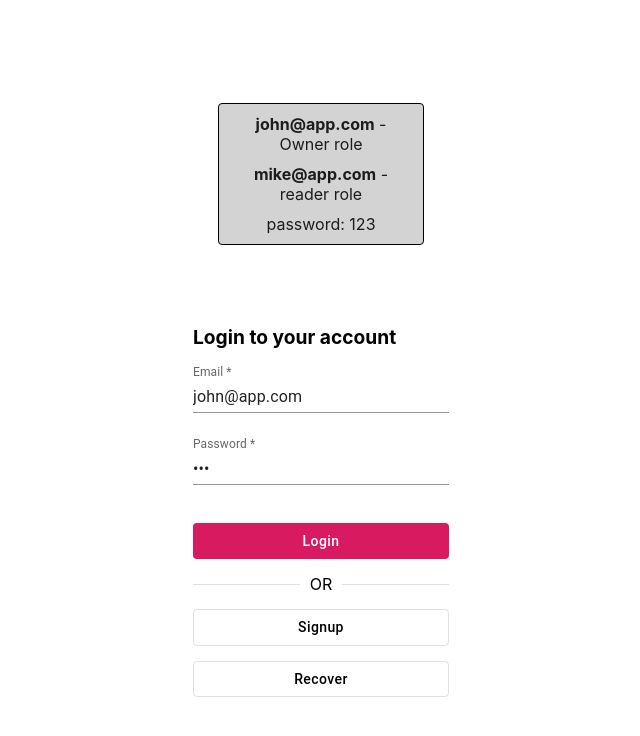
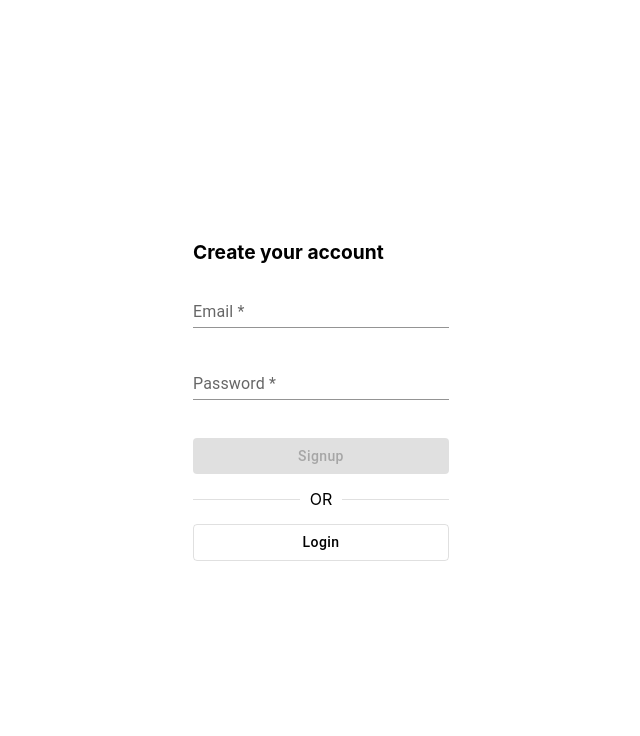
Before and after one commit to jilh/budget, a React (Create React App) app: page /signup in a window 1280 px wide. Shown: the top 736 px of the page, without its empty margins (319-959 px from the left). Built offline with nearby package versions, Linux system fonts and the light colour scheme.

Commit message:
Adde page route links

```diff
--- a/src/App.js
+++ b/src/App.js
@@ -1,10 +1,22 @@
 import logo from './logo.svg';
 import './App.css';
 import Login from "./components/Login";
+import Signup from './components/Signup';
+import Recover from './components/Recover';
+import { Route, Routes } from 'react-router-dom';
 
 function App() {
   return (
-    <Login />
+    // <Login />
+    // <Signup />
+    // <Recover />
+    <Routes>
+      <Route path="/" element={<Login />} />
+        <Route path="login" element={ <Login /> } />
+        <Route path="signup" element={ <Signup /> } />
+        <Route path="recover" element={ <Recover /> } />
+      {/* </Route> */}
+    </Routes>
   );
 }
 
--- a/src/components/Login.js
+++ b/src/components/Login.js
@@ -1,4 +1,5 @@
 import { Button, Paper, TextField, Divider } from "@mui/material";
+import { Link } from "react-router-dom";
 import "../styles/Login.css";
 const Login = () => {
     return(
@@ -16,8 +17,8 @@ const Login = () => {
                     <TextField label="Password *" type={"password"} variant="standard" color="error" fullWidth margin="normal" defaultValue={"123"}/>
                     <Button variant="contained" disableElevation color="error" className="login-button" fullWidth>Login</Button>
                     <Divider className="login-divider">OR</Divider>
-                    <Button className="other-button" variant="outlined" disableElevation fullWidth>Signup</Button>
-                    <Button className="other-button" variant="outlined" disableElevation fullWidth>Recover</Button>
+                    <Link to="/signup"><Button className="other-button" variant="outlined" disableElevation fullWidth>Signup</Button></Link>
+                    <Link to="/recover"><Button className="other-button" variant="outlined" disableElevation fullWidth>Recover</Button></Link>
                 </form>
             </div>
         </div>
--- a/src/components/Recover.js
+++ b/src/components/Recover.js
@@ -0,0 +1,17 @@
+import { Button, TextField } from "@mui/material";
+import "../styles/Recover.css";
+const Recover = () => {
+    return(
+        <div className="recover-wrapper">
+            <div className="form-wrapper">
+                <form className="recover-form" action="#" method="POST">
+                    <b>Recover your password</b>
+                    <TextField label="Email *" type={"text"} variant="standard" color="error" fullWidth margin="normal" />
+                    <Button variant="contained" disableElevation color="error" className="recover-button" fullWidth disabled>Recover Password</Button>
+                </form>
+            </div>
+        </div>
+    )
+}
+
+export default Recover;
--- a/src/components/Signup.js
+++ b/src/components/Signup.js
@@ -0,0 +1,21 @@
+import { Button, Paper, TextField, Divider } from "@mui/material";
+import { Link } from "react-router-dom";
+import "../styles/Signup.css";
+const Signup = () => {
+    return(
+        <div className="signup-wrapper">
+            <div className="form-wrapper">
+                <form className="signup-form" action="#" method="POST">
+                    <b>Create your account</b>
+                    <TextField label="Email *" type={"text"} variant="standard" color="error" fullWidth margin="normal" />
+                    <TextField label="Password *" type={"password"} variant="standard" color="error" fullWidth margin="normal" />
+                    <Button variant="contained" disableElevation color="error" className="signup-button" fullWidth disabled>Signup</Button>
+                    <Divider className="signup-divider">OR</Divider>
+                    <Link to="/login"><Button className="other-button" variant="outlined" disableElevation fullWidth>Login</Button></Link>
+                </form>
+            </div>
+        </div>
+    )
+}
+
+export default Signup;
--- /dev/null
+++ b/src/styles/Recover.css
@@ -0,0 +1,30 @@
+.recover-wrapper{
+    display: flex;
+    align-items: center;
+    justify-content: center;
+    width: 100%;
+    height: 100vh;
+}
+.form-wrapper{
+    width: 20%;
+    display: flex;
+    flex-direction: column;
+    justify-content: center;
+    align-items: center;
+}
+
+.recover > b{
+    font-size: 1.2em;
+}
+
+.recover-button{
+    /* background-color: #d81b60 !important; */
+    margin-top: 30px !important;
+    text-transform: none !important;
+}
+
+@media screen and (max-width: 1024px) {
+    .form-wrapper{
+        width: 90%;
+    }
+}
--- /dev/null
+++ b/src/styles/Signup.css
@@ -0,0 +1,41 @@
+.signup-wrapper{
+    display: flex;
+    align-items: center;
+    justify-content: center;
+    width: 100%;
+    height: 100vh;
+}
+.form-wrapper{
+    width: 20%;
+    display: flex;
+    flex-direction: column;
+    justify-content: center;
+    align-items: center;
+}
+
+.signup-form > b{
+    font-size: 1.2em;
+}
+
+.signup-button{
+    /* background-color: #d81b60 !important; */
+    margin-top: 30px !important;
+    text-transform: none !important;
+}
+
+.signup-divider{
+    margin-top: 15px !important;
+
+}
+.other-button{
+    margin-top: 15px !important;
+    border-color: rgba(0,0,0, .12) !important;
+    color: #000 !important;
+    text-transform: none !important;
+}
+
+@media screen and (max-width: 1024px) {
+    .form-wrapper{
+        width: 90%;
+    }
+}
```
